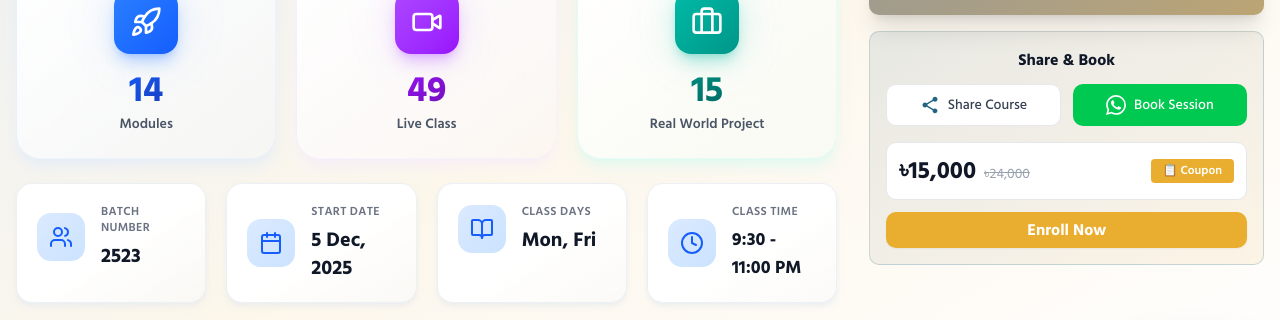
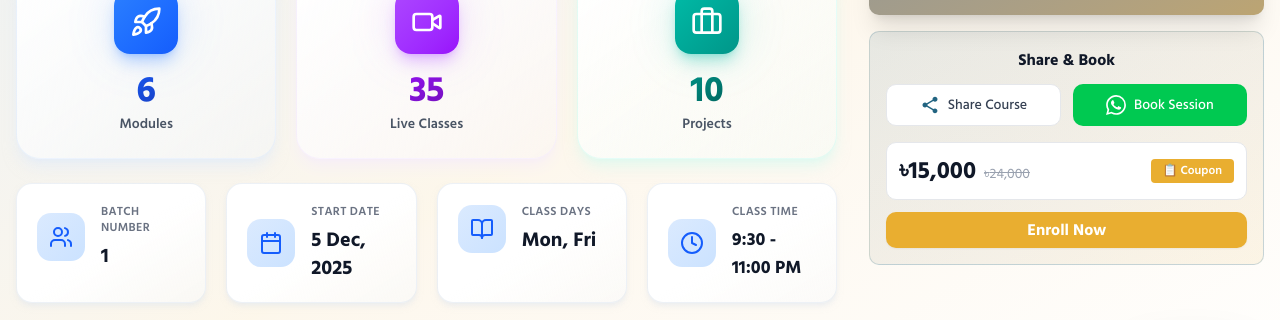
Before and after one commit to mehrabhossain1/innodemmy-frontend, a Next.js app: page /courses/innodemy-clinical-research-mastery-program in a window 1280 px wide. Shown: the part 336-656 px from the top of the page. Built offline with nearby package versions, Linux system fonts and the light colour scheme; grey boxes are pictures that could not be loaded.

Commit message:
fix: Update course highlights values in CourseHighlights component to reflect accurate module, live class, project counts, and batch number for improved information accuracy

```diff
--- a/app/courses/innodemy-clinical-research-mastery-program/components/CourseHighlights.tsx
+++ b/app/courses/innodemy-clinical-research-mastery-program/components/CourseHighlights.tsx
@@ -26,7 +26,7 @@ export default function CourseHighlights() {
                         </div>
                         <div className="space-y-1">
                             <div className="text-4xl font-bold bg-gradient-to-br from-blue-600 to-blue-800 bg-clip-text text-transparent">
-                                14
+                                6
                             </div>
                             <div className="text-sm font-semibold text-gray-600">
                                 Modules
@@ -46,10 +46,10 @@ export default function CourseHighlights() {
                         </div>
                         <div className="space-y-1">
                             <div className="text-4xl font-bold bg-gradient-to-br from-purple-600 to-purple-800 bg-clip-text text-transparent">
-                                49
+                                35
                             </div>
                             <div className="text-sm font-semibold text-gray-600">
-                                Live Class
+                                Live Classes
                             </div>
                         </div>
                     </div>
@@ -66,10 +66,10 @@ export default function CourseHighlights() {
                         </div>
                         <div className="space-y-1">
                             <div className="text-4xl font-bold bg-gradient-to-br from-teal-600 to-teal-800 bg-clip-text text-transparent">
-                                15
+                                10
                             </div>
                             <div className="text-sm font-semibold text-gray-600">
-                                Real World Project
+                                Projects
                             </div>
                         </div>
                     </div>
@@ -106,7 +106,7 @@ export default function CourseHighlights() {
                                 Batch Number
                             </div>
                             <div className="text-xl font-bold text-gray-900">
-                                2523
+                                1
                             </div>
                         </div>
                     </div>
```
